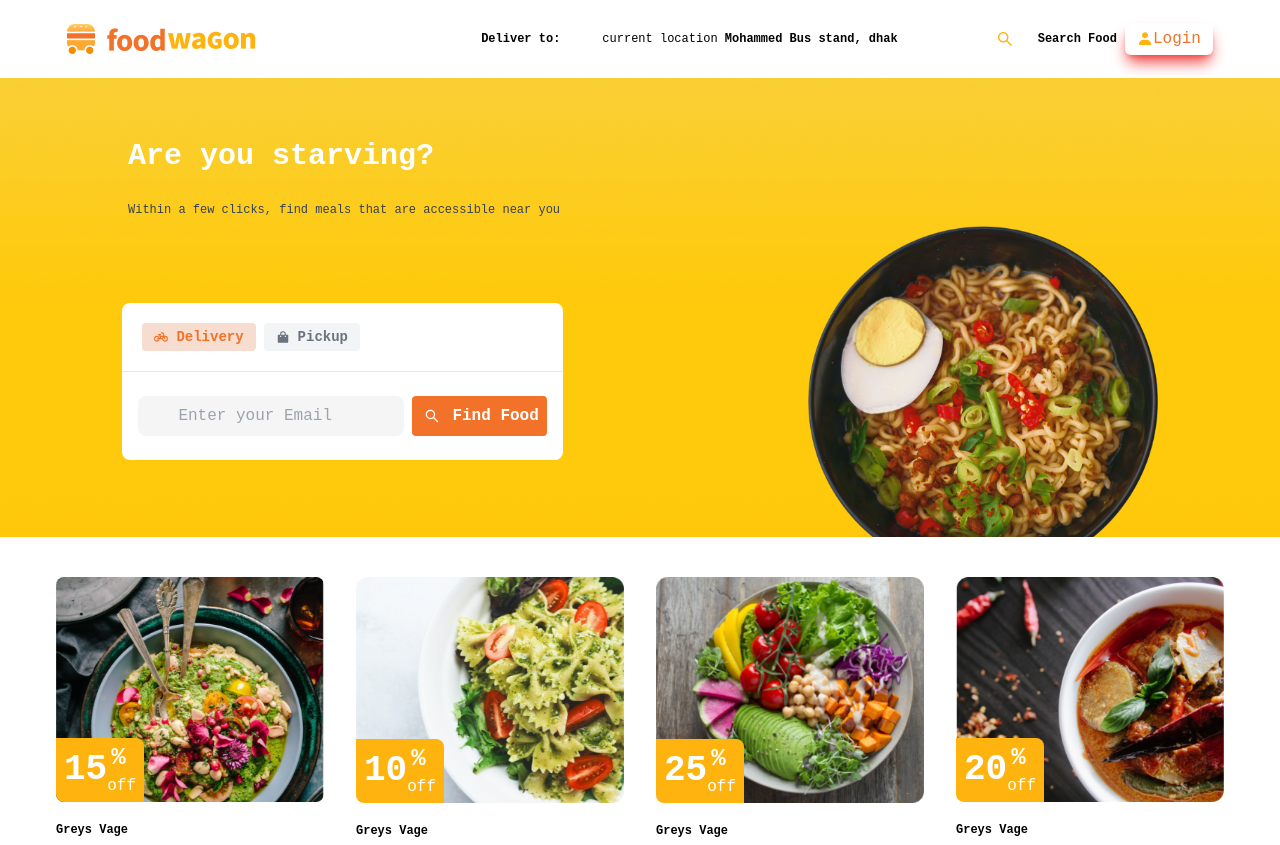
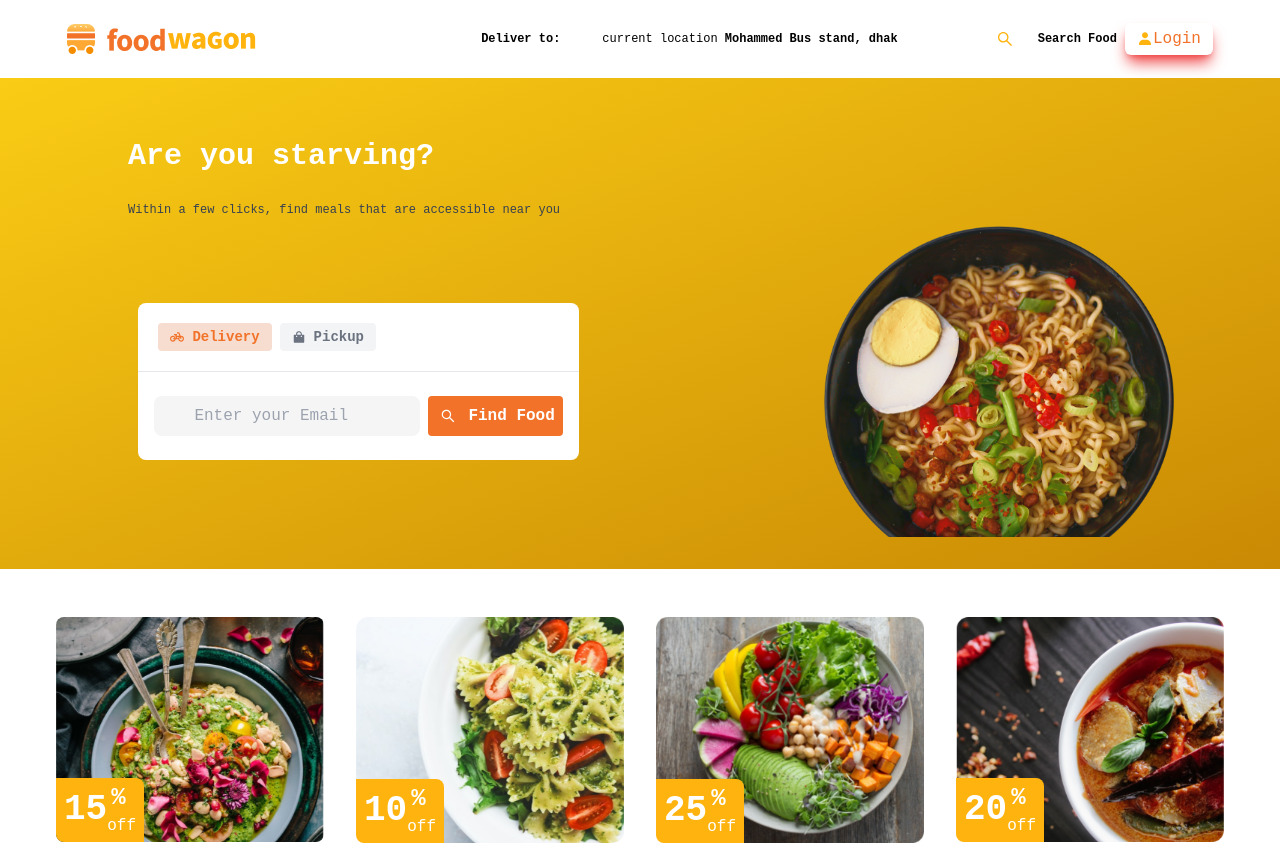
Before and after one commit to Efoneli/est, a React (Create React App) app: page / in a window 1280 px wide. Shown: the top 845 px of the page. Built offline with nearby package versions, Linux system fonts and the light colour scheme; some icons are missing.

Commit message:
finishing

```diff
--- a/src/App.css
+++ b/src/App.css
@@ -13,7 +13,7 @@
 .home {
   background: url(./components/Assets/images/home-bg.png);
   background-repeat: no-repeat;
-  object-fit: cover;
+  object-fit: contain;
 }
 
 .flashCard1 {
--- a/src/pages/Home.jsx
+++ b/src/pages/Home.jsx
@@ -14,19 +14,19 @@ import BestDeals from "./BestDeals";
 
 function Home() {
   return (
-    <>
-    <div className="home pt-5 ">
+    <div className=" ">
+    <div className="w-screen bg-gradient-to-br from-yellow-400 to-yellow-600 pt-5 mb-8 ">
       <div className="">
-      <h1 className="text-white font-extrabold text-3xl phone:pt-10 pb-5 ml-16 pl-16 ">Are you starving?</h1>
-      <p className="text-xs text-gray-700 py-2 phone:ml-16 pl-16">
+      <h1 className="text-white font-extrabold ml-0 text-3xl phone:pt-10 pb-5 phone:ml-16 pl-16 ">Are you starving?</h1>
+      <p className="text-xs text-gray-700 ml-0 py-2 phone:ml-16 pl-16">
         Within a few clicks, find meals that are accessible near you
       </p>
       </div>
 
 {/* Pickup form div */}
 
-      <div className="flex flex-col-reverse  phone:flex-row justify-around items-center">
-        <div className="bg-white rounded-lg">
+      <div className=" flex flex-col-reverse pb-8 phone:flex-row justify-around items-center">
+        <div className="bg-white rounded-lg mx-8">
           <div className="flex justify-start items-center p-2 m-2">
             <div className="flex justify-around items-center m-1 py-1 px-3 text-sm font-bold bg-[#f6ddcf] text-orangeColor rounded">
               <MdPedalBike className="mr-2" />
@@ -59,7 +59,9 @@ function Home() {
                   <div className="absolute inset-y-0 left-0 pl-3 flex items-center">
                   <AiOutlineSearch />
                   </div>
-                  Find Food
+                  <p>
+                    Find Food
+                  </p>
                 </button>
               </div>
             </form>
@@ -79,7 +81,7 @@ function Home() {
     <SearchFood />
     <InstallApp />
     <BestDeals />
-    </>
+    </div>
   );
 }
 
```
Also changed, not shown: src/App.jsx (+55 -0 lines).
